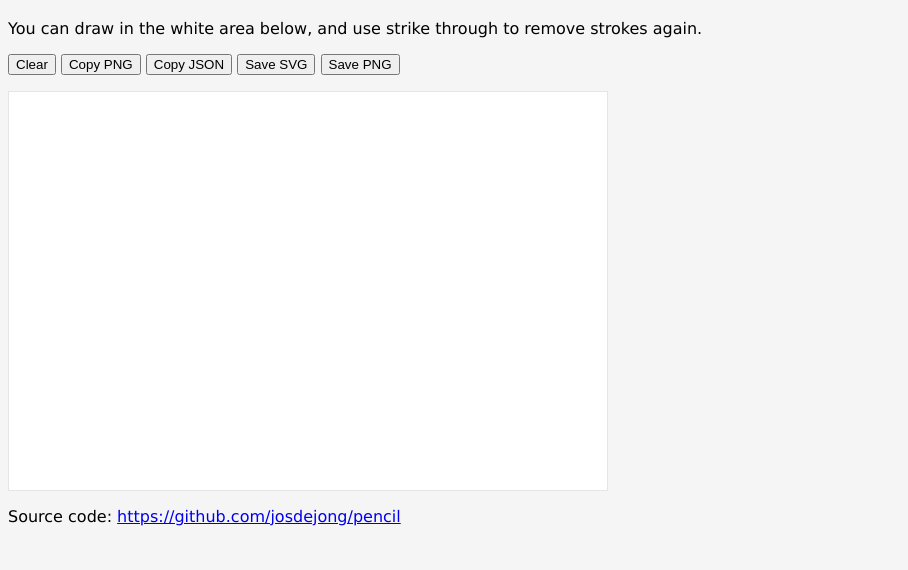
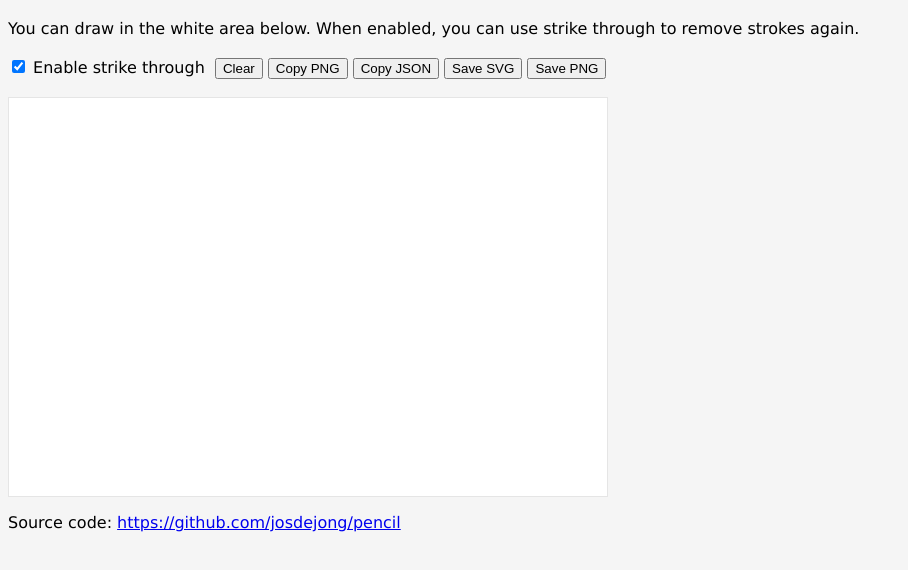
Before and after one commit to josdejong/pencil, a website: page index.html in a window 1280 px wide. Shown: the part 62-632 px from the top of the page, without its empty margins (0-908 px from the left). Drawn offline with Linux system fonts and the light colour scheme.

Commit message:
docs: create a toggle "Enable strike through"

```diff
--- a/index.html
+++ b/index.html
@@ -10,6 +10,19 @@
     body {
       background: #f5f5f5;
       font-family: verdana, arial, sans-serif;
+    }
+
+    p.menu {
+      line-height: 1.7em;
+    }
+
+    label {
+        padding: 2px 5px 2px 0;
+        border-radius: 3px;
+    }
+
+    label:hover {
+      background: rgba(0, 0, 0, 0.05);
     }
 
     #my-drawing-area {
@@ -27,9 +40,10 @@
 <h1>Pencil demo</h1>
 
 <p>
-  You can draw in the white area below, and use strike through to remove strokes again.
+  You can draw in the white area below. When enabled, you can use strike through to remove strokes again.
 </p>
-<p>
+<p class="menu">
+  <label><input type="checkbox" id="strike-through" checked /> Enable strike through</label>
   <button type="button" id="clear">Clear</button>
   <button type="button" id="copy-png">Copy PNG</button>
   <button type="button" id="copy-json">Copy JSON</button>
@@ -46,18 +60,30 @@
 <script type="module">
   import { createDrawingArea } from "./pencil.js"
 
-  const drawingArea = createDrawingArea({
+  function init(enableStrikeThrough) {
+    return createDrawingArea({
       target: document.getElementById('my-drawing-area'),
       strokeColor: '#4d4d4d',
       strokeWidth: 3,
+      enableStrikeThrough,
       onChange: () => {
         console.log('changed', {
           traces: drawingArea.getTraces()
         })
       }
     })
+  }
 
+  const strikeThroughInput = document.getElementById('strike-through')
+
+  let drawingArea = init(strikeThroughInput.checked)
   window.drawingArea = drawingArea // for debugging and testing
+
+  strikeThroughInput.addEventListener('change', () => {
+    drawingArea.destroy()
+    drawingArea = init(strikeThroughInput.checked)
+    window.drawingArea = drawingArea // for debugging and testing
+  })
 
   document.getElementById('clear').addEventListener('click', () => {
     drawingArea.clear()
```
Also changed, not shown: README.md. Lines whose indentation alone changed are shown as unchanged.
